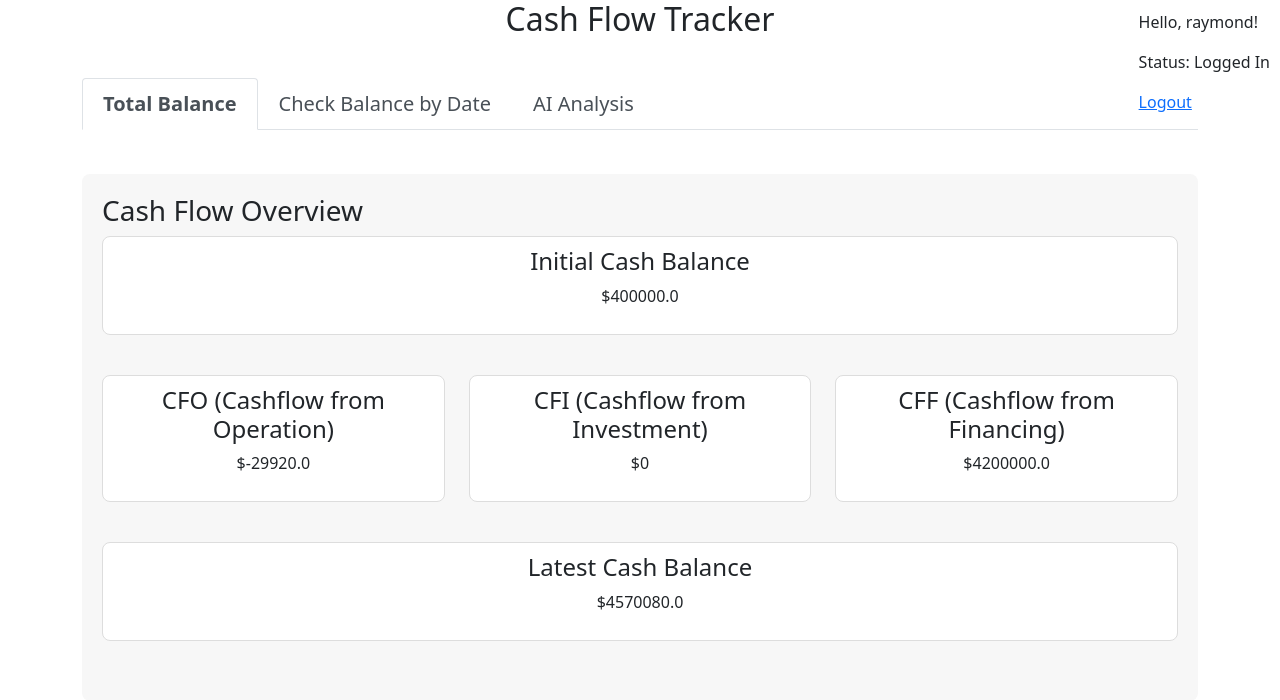
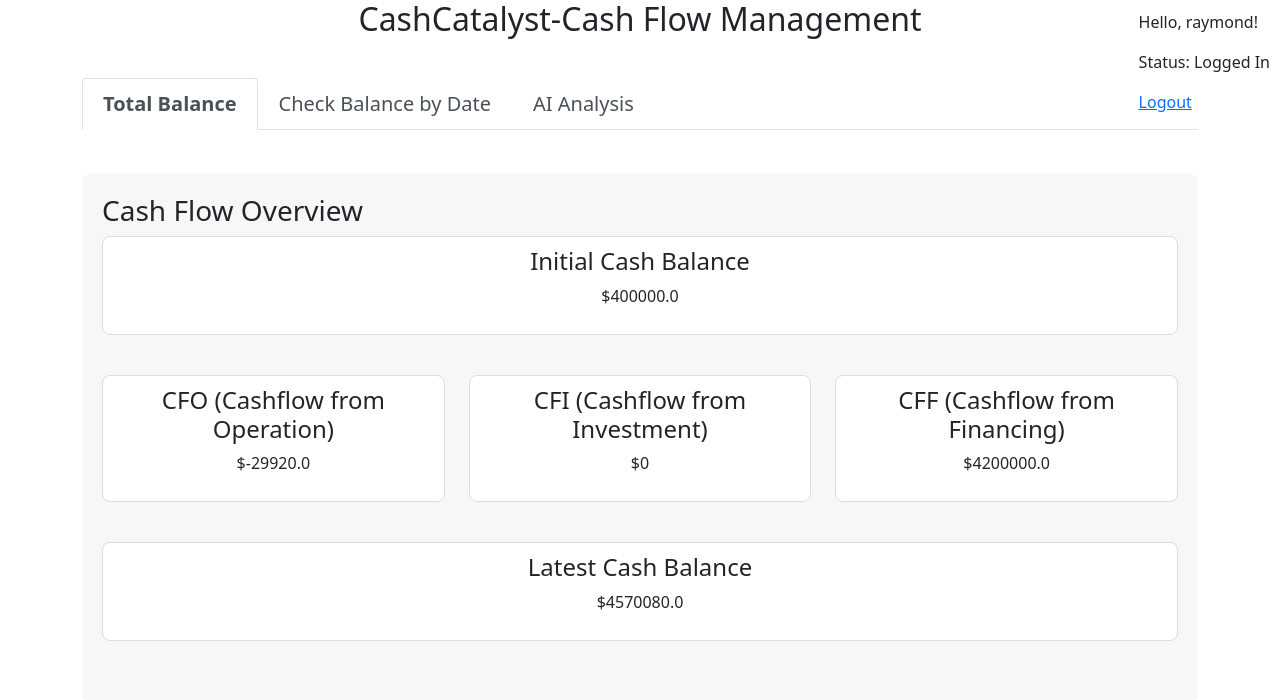
Before and after one commit to raymond0208/CashCatalyst, a Flask app: page /home in a window 1280 px wide. Shown: the top 700 px of the page. Run offline with Flask 3, Linux system fonts and the light colour scheme; a user stored in the database is signed in; data comes from the database, SQL or seed files in the repository.

Commit message:
Update homepage title

```diff
--- a/templates/home.html
+++ b/templates/home.html
@@ -3,7 +3,7 @@
 <head>
     <meta charset="UTF-8">
     <meta name="viewport" content="width=device-width, initial-scale=1.0">
-    <h2 class="text-center">Cash Flow Tracker</h2>
+    <h2 class="text-center">CashCatalyst-Cash Flow Management</h2>
     <link href="https://cdn.jsdelivr.net/npm/bootstrap@5.1.3/dist/css/bootstrap.min.css" rel="stylesheet">
     <style>
         .user-info {
```
